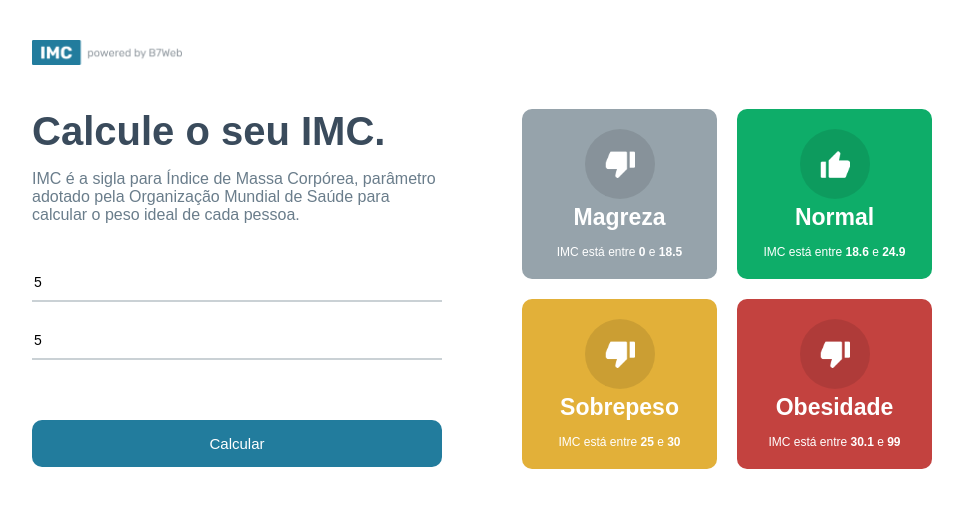
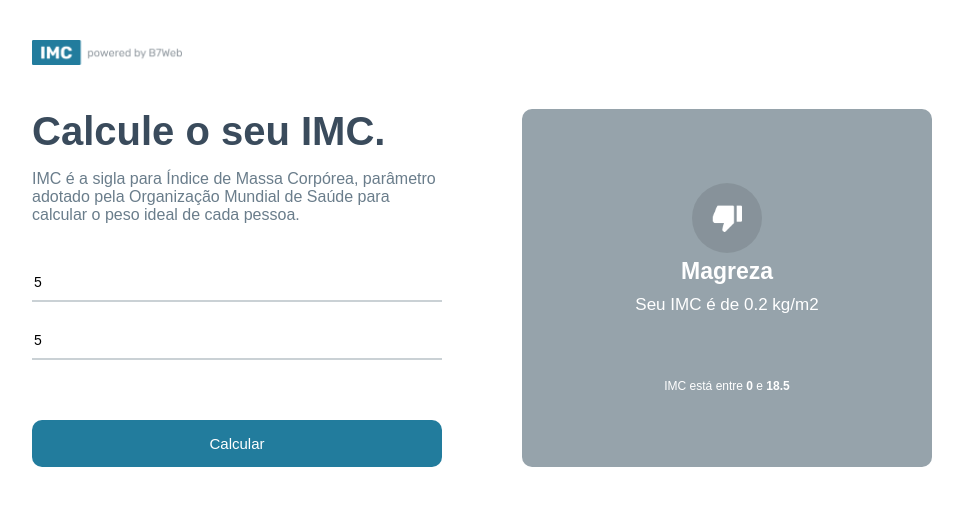
Before and after one commit to LucasCavalheri/calculadora-imc, a React (Vite) app: page / in a window 1280 px wide. Both pictures are taken after typing "5", "5" into the empty fields and a click on the button "Calcular". Shown: the top 508 px of the page, without its empty margins (158-1121 px from the left). Built offline with nearby package versions, Linux system fonts and the light colour scheme.

Commit message:
Implementando a função, e refatorando o calculateImc

```diff
--- a/src/App.module.css
+++ b/src/App.module.css
@@ -71,3 +71,8 @@ body {
   grid-template-columns: repeat(2, 1fr);
   gap: 1.25rem;
 }
+
+.container .rightSide .rightBig {
+  flex: 1;
+  display: flex;
+}
--- a/src/App.tsx
+++ b/src/App.tsx
@@ -1,16 +1,17 @@
 import { useState } from 'react';
 import styles from './App.module.css';
 import poweredImage from './assets/powered.png';
-import { levels } from './helpers/imc';
 import GridItem from './components/GridItem/GridItem';
+import { calculateImc, Level, levels } from './helpers/imc';
 
 const App = () => {
   const [heightField, setHeightField] = useState<number>(0);
   const [weightField, setWeightField] = useState<number>(0);
+  const [toShow, setToShow] = useState<Level | null>(null);
 
   const handleCalculateButton = () => {
     if (heightField && weightField) {
-      // Código
+      setToShow(calculateImc(heightField, weightField));
     } else {
       alert('Digite todos os campos.');
     }
@@ -50,11 +51,19 @@ const App = () => {
           <button onClick={handleCalculateButton}>Calcular</button>
         </div>
         <div className={styles.rightSide}>
-          <div className={styles.grid}>
-            {levels.map((el, i) => (
-              <GridItem key={i} item={el}/>
-            ))}
-          </div>
+          {!toShow && (
+            <div className={styles.grid}>
+              {levels.map((el, i) => (
+                <GridItem key={i} item={el} />
+              ))}
+            </div>
+          )}
+          {toShow && (
+            <div className={styles.rightBig}>
+              <div className={styles.rightArrow}></div>
+              <GridItem item={toShow} />
+            </div>
+          )}
         </div>
       </div>
     </div>
--- a/src/components/GridItem/GridItem.module.css
+++ b/src/components/GridItem/GridItem.module.css
@@ -29,3 +29,8 @@
   font-size: .75rem;
   margin-top: .875rem;
 }
+
+.yourImc {
+  font-size: 1.0625rem;
+  margin: .625rem 0 3.125rem 0;
+}
--- a/src/components/GridItem/GridItem.tsx
+++ b/src/components/GridItem/GridItem.tsx
@@ -16,9 +16,15 @@ const GridItem = ({ item }: Props) => {
         <img src={item.icon === 'up' ? upImage : downImage} alt='' width='30' />
       </div>
       <div className={styles.gridTitle}>{item.title}</div>
+
+      {item.yourImc && (
+        <div className={styles.yourImc}>Seu IMC é de {item.yourImc} kg/m2</div>
+      )}
+
       <div className={styles.gridInfo}>
         <>
-          IMC está entre <strong>{item.imc[0]}</strong> e <strong>{item.imc[1]}</strong>
+          IMC está entre <strong>{item.imc[0]}</strong> e{' '}
+          <strong>{item.imc[1]}</strong>
         </>
       </div>
     </div>
--- a/src/helpers/imc.ts
+++ b/src/helpers/imc.ts
@@ -16,12 +16,12 @@ export const levels: Level[] = [
 export const calculateImc = (height: number, weight: number) => {
   const imc = weight / (height * height);
 
-  levels.forEach((el) => {
-    if (imc >= el.imc[0] && imc < el.imc[1]) {
-      el.yourImc = imc;
-      return el;
+  for (let i in levels) {
+    if (imc >= levels[i].imc[0] && imc < levels[i].imc[1]) {
+      levels[i].yourImc = +imc.toFixed(2);
+      return levels[i];
     }
-  })
+  }
 
   return null;
 };
```
